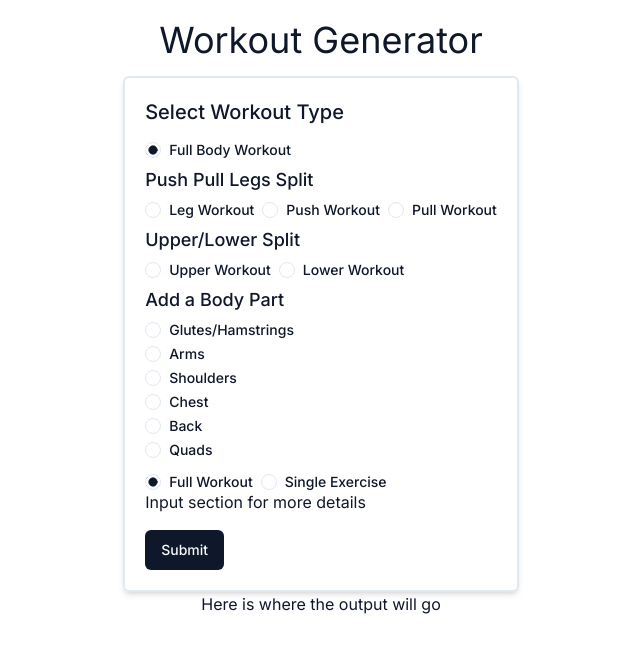
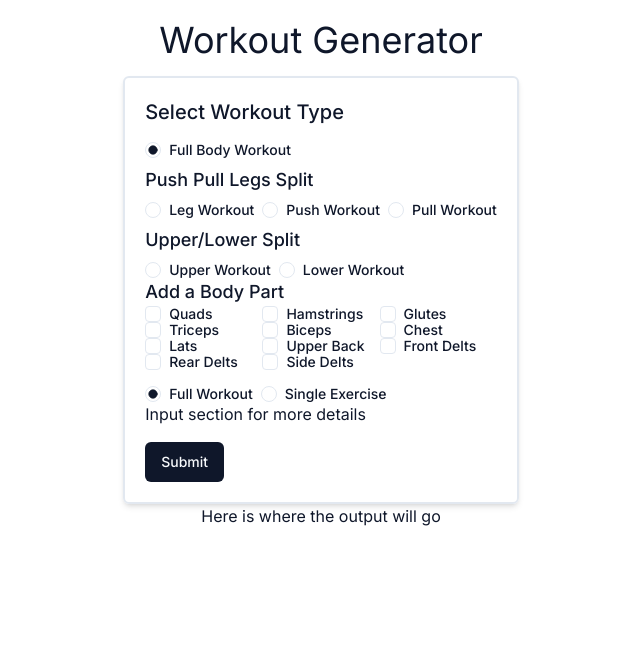
Before and after one commit to Tatooles/next-workout-generator, a Next.js app: page / in a window 1280 px wide. Shown: the top 652 px of the page, without its empty margins (319-959 px from the left). Built offline with nearby package versions, Linux system fonts and the light colour scheme.

Commit message:
Add body part checkboxes

```diff
--- a/app/page.tsx
+++ b/app/page.tsx
@@ -1,8 +1,23 @@
 import { Button } from "@/components/ui/button";
 import { Label } from "@/components/ui/label";
 import { RadioGroup, RadioGroupItem } from "@/components/ui/radio-group";
+import { Checkbox } from "@/components/ui/checkbox";
 
 export default function Home() {
+  const bodyParts = [
+    "quads",
+    "hamstrings",
+    "glutes",
+    "triceps",
+    "biceps",
+    "chest",
+    "lats",
+    "upper back",
+    "front delts",
+    "rear delts",
+    "side delts",
+  ];
+
   return (
     <main className="flex min-h-screen flex-col items-center p-5">
       <h1 className="text-4xl">Workout Generator</h1>
@@ -32,34 +47,23 @@ export default function Home() {
             <RadioGroupItem value="lower-workout" id="lower-workout" />
             <Label htmlFor="lower-workout">Lower Workout</Label>
           </div>
+        </RadioGroup>
 
-          <Label className="text-lg">Add a Body Part</Label>
-          {/* TODO: Change to checkbox */}
-          <div className="flex items-center space-x-2">
-            <RadioGroupItem value="option-two" id="option-two" />
-            <Label htmlFor="option-two">Glutes/Hamstrings</Label>
-          </div>
-          <div className="flex items-center space-x-2">
-            <RadioGroupItem value="option-two" id="option-two" />
-            <Label htmlFor="option-two">Arms</Label>
-          </div>
-          <div className="flex items-center space-x-2">
-            <RadioGroupItem value="option-two" id="option-two" />
-            <Label htmlFor="option-two">Shoulders</Label>
-          </div>
-          <div className="flex items-center space-x-2">
-            <RadioGroupItem value="option-two" id="option-two" />
-            <Label htmlFor="option-two">Chest</Label>
-          </div>
-          <div className="flex items-center space-x-2">
-            <RadioGroupItem value="option-two" id="option-two" />
-            <Label htmlFor="option-two">Back</Label>
-          </div>
-          <div className="flex items-center space-x-2">
-            <RadioGroupItem value="option-two" id="option-two" />
-            <Label htmlFor="option-two">Quads</Label>
-          </div>
-        </RadioGroup>
+        <Label className="text-lg">Add a Body Part</Label>
+        {/* TODO: Change to checkbox that's rendered via list */}
+        <div className="grid grid-cols-3">
+          {bodyParts.map((bodyPart) => (
+            <div className="flex items-center space-x-2">
+              <Checkbox id={bodyPart} />
+              <label
+                htmlFor={bodyPart}
+                className="text-sm font-medium capitalize leading-none"
+              >
+                {bodyPart}
+              </label>
+            </div>
+          ))}
+        </div>
 
         <RadioGroup className="mt-4" defaultValue="full-workout">
           <div className="flex items-center space-x-2">
--- /dev/null
+++ b/components/ui/checkbox.tsx
@@ -0,0 +1,30 @@
+"use client"
+
+import * as React from "react"
+import * as CheckboxPrimitive from "@radix-ui/react-checkbox"
+import { Check } from "lucide-react"
+
+import { cn } from "@/lib/utils"
+
+const Checkbox = React.forwardRef<
+  React.ElementRef<typeof CheckboxPrimitive.Root>,
+  React.ComponentPropsWithoutRef<typeof CheckboxPrimitive.Root>
+>(({ className, ...props }, ref) => (
+  <CheckboxPrimitive.Root
+    ref={ref}
+    className={cn(
+      "peer h-4 w-4 shrink-0 rounded-sm border border-input ring-offset-background focus-visible:outline-none focus-visible:ring-2 focus-visible:ring-ring focus-visible:ring-offset-2 disabled:cursor-not-allowed disabled:opacity-50 data-[state=checked]:border-primary",
+      className
+    )}
+    {...props}
+  >
+    <CheckboxPrimitive.Indicator
+      className={cn("flex items-center justify-center text-primary")}
+    >
+      <Check className="h-4 w-4" />
+    </CheckboxPrimitive.Indicator>
+  </CheckboxPrimitive.Root>
+))
+Checkbox.displayName = CheckboxPrimitive.Root.displayName
+
+export { Checkbox }
--- a/package.json
+++ b/package.json
@@ -9,6 +9,7 @@
     "lint": "next lint"
   },
   "dependencies": {
+    "@radix-ui/react-checkbox": "^1.0.3",
     "@radix-ui/react-label": "^2.0.1",
     "@radix-ui/react-radio-group": "^1.1.2",
     "@types/node": "18.16.3",
```
Also changed, not shown: 1 other file (tests, documents, lock files or other folders).
